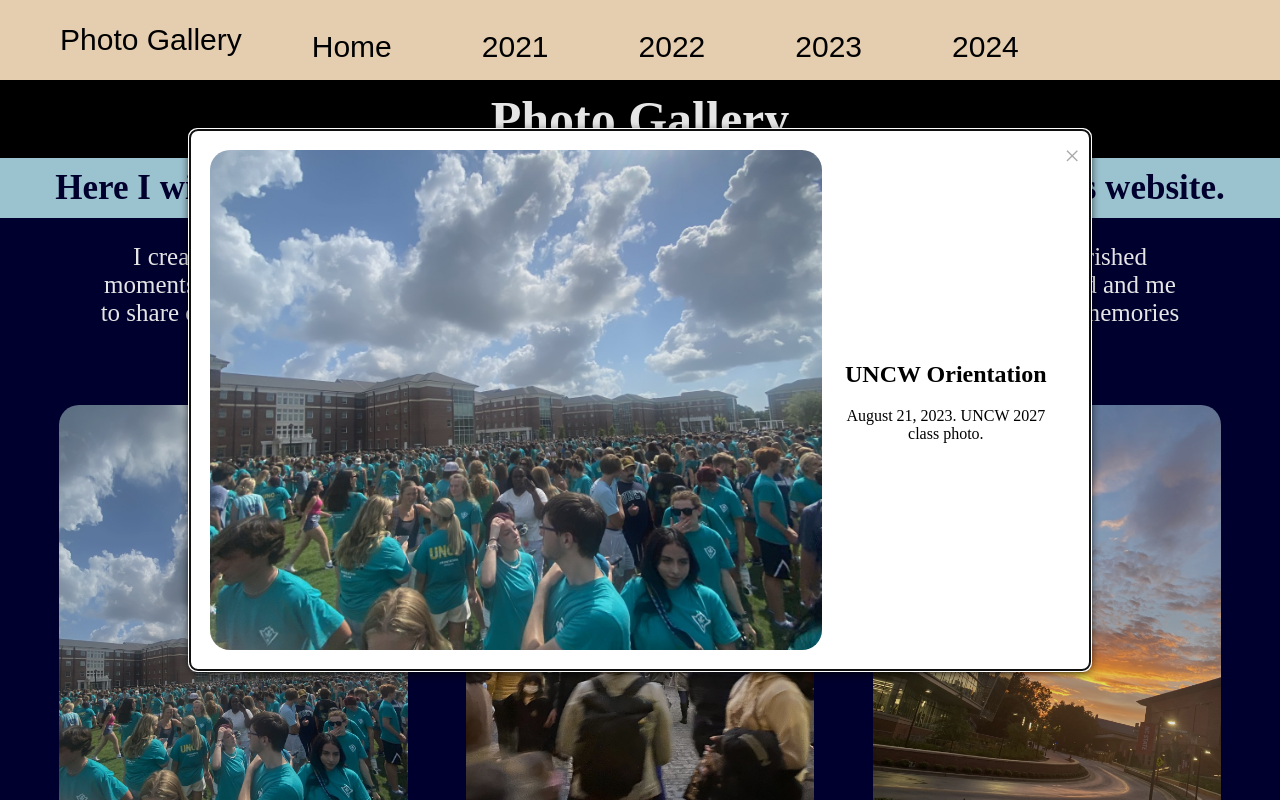
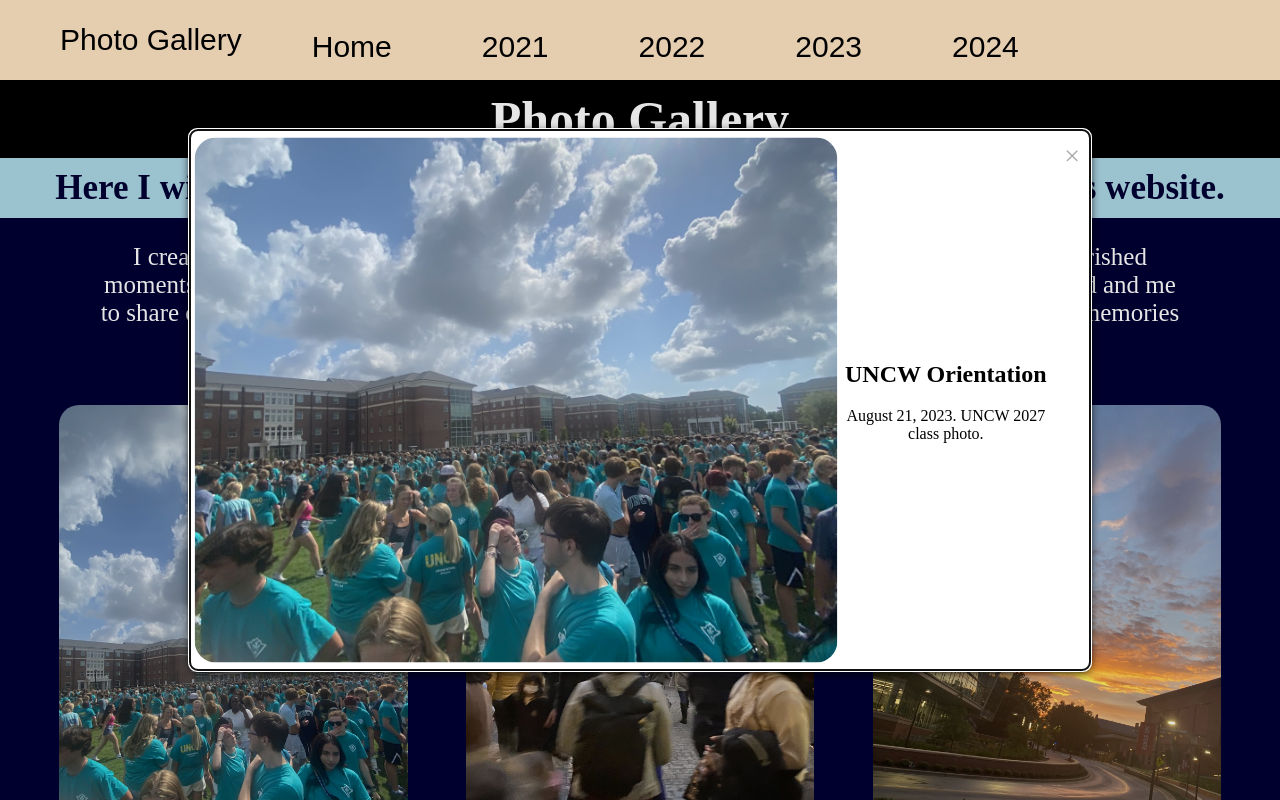
Before and after one commit to Jovani-JRH7/Photo-Gallery, a plain HTML site: page index.html in a window 1280 px wide. Both pictures are taken after a click on the picture 233 px from the left and 655 px from the top of the page. Shown: the top 800 px of the page. Drawn offline with Linux system fonts and the light colour scheme.

Commit message:
Fixing modal image hover bug

```diff
--- a/css/main.css
+++ b/css/main.css
@@ -112,6 +112,12 @@ body {
 }
 
 
+/* Adjust the modal image size to match the scaled size */
+.modal img {
+    transform: scale(1.05); /* Scale the image inside the modal */
+}
+
+
 .caption {
     margin-top: 10px;
     font-size: 25px;
```
